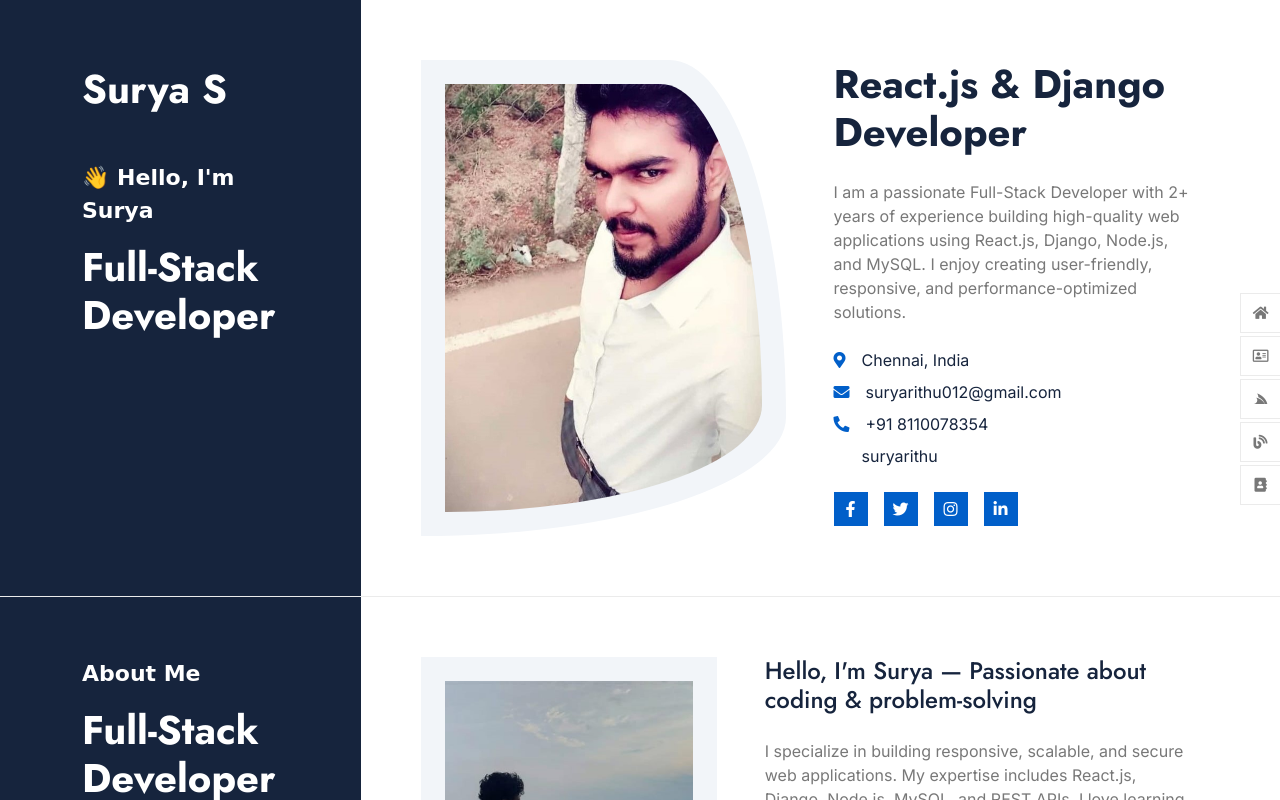
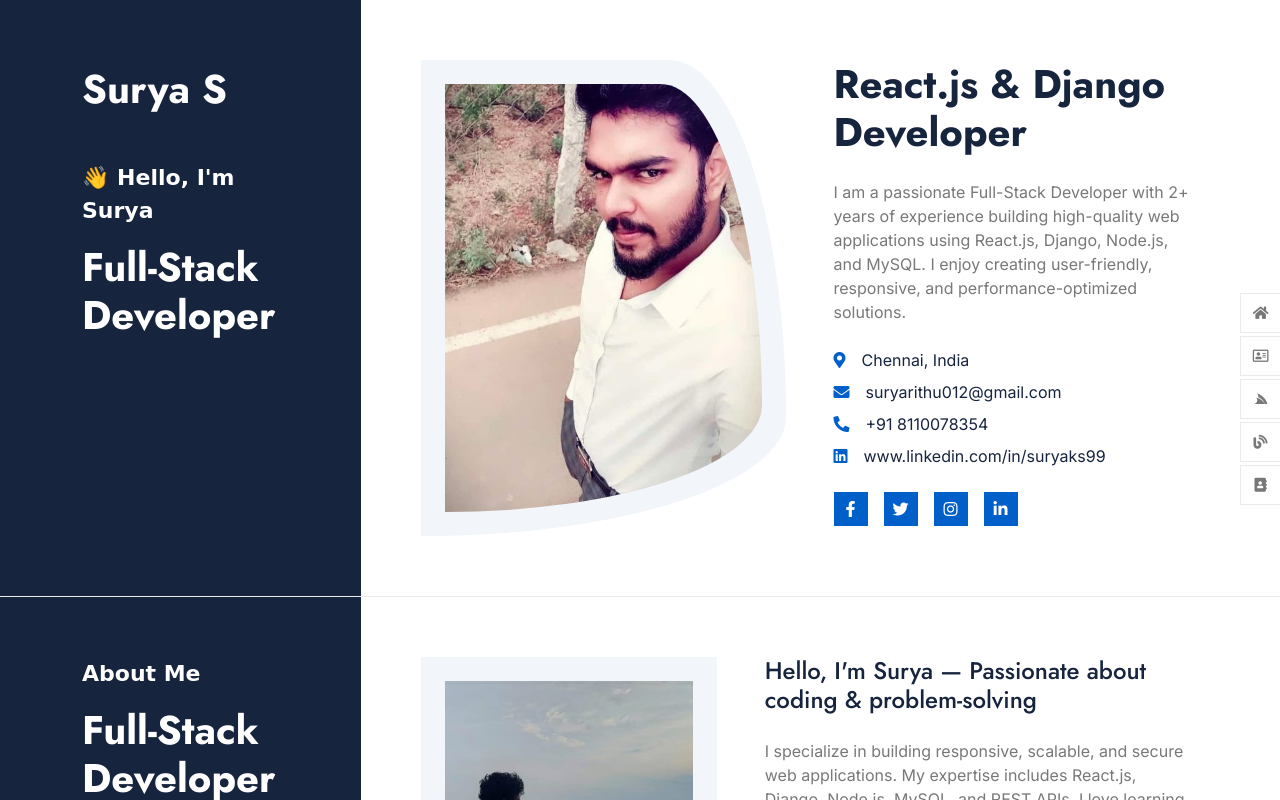
Before and after one commit to Suryarithu/Myportfolio, a plain HTML site: page index.html in a window 1280 px wide. Shown: the top 800 px of the page. Drawn offline with nearby package versions, Linux system fonts and the light colour scheme; a web font is replaced by a local one.

Commit message:
Update index.html

```diff
--- a/index.html
+++ b/index.html
@@ -92,10 +92,11 @@
                                 <i class="fa fa-phone-alt text-primary me-3"></i>
                                 <p class="text-dark mb-0">+91 8110078354</p>
                             </div>
-                            <div class="d-flex align-items-center mb-4">
-                                <i class="fa-brands fa-github me-3"></i>
-                                <p class="text-dark mb-0">suryarithu</p>
-                            </div>
+                                                         <div class="d-flex align-items-center mb-4">
+            <i class="fab fa-linkedin text-primary me-3"></i>
+            <p class="text-dark mb-0">www.linkedin.com/in/suryaks99</p>
+        </div>
+
                             <div class="d-flex">
                                 <a class="btn btn-primary btn-sm-square me-3" href="#"><i class="fab fa-facebook-f text-white"></i></a>
                                 <a class="btn btn-primary btn-sm-square me-3" href="#"><i class="fab fa-twitter text-white"></i></a>
```
